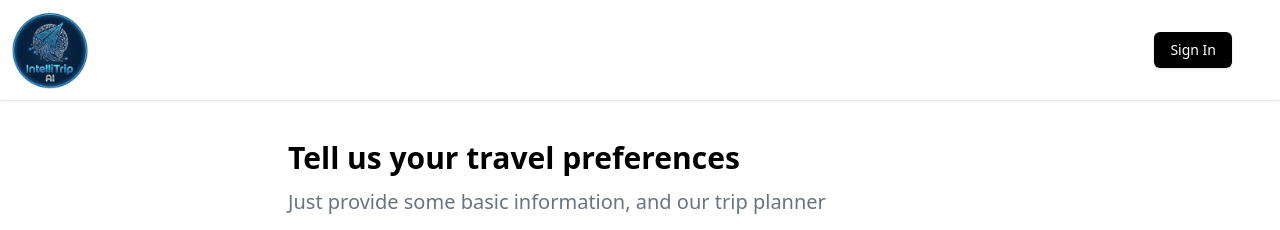
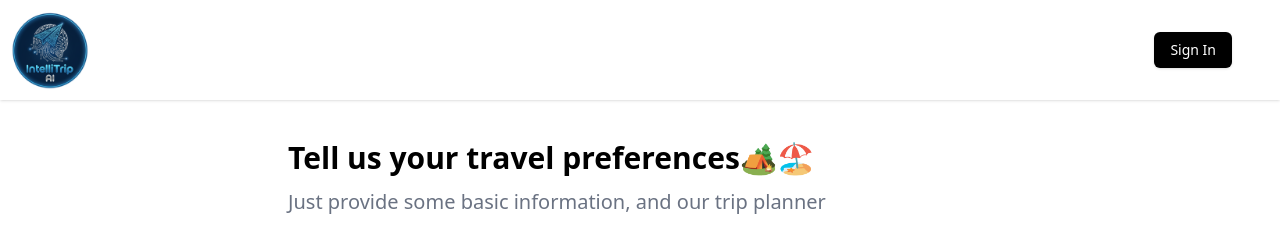
Before and after one commit to Shrilesh-Dhobale/AI-Trip-Planner, a React (Vite) app: page /create-trip in a window 1280 px wide. Shown: the top 230 px of the page. Built offline with nearby package versions, Linux system fonts and the light colour scheme; no server answers.

Commit message:
Emoji added in heading

```diff
--- a/src/create-trip/index.jsx
+++ b/src/create-trip/index.jsx
@@ -9,7 +9,7 @@ function CreateTrip() {
   const [place,setplace]=useState();
   return (
     <div className='sm:px-10 md:px-32 lg:px-56 xl:px-72 px-5 mt-10'>
-      <h2 className='font-bold text-3xl'>Tell us your travel preferences</h2>
+      <h2 className='font-bold text-3xl'>Tell us your travel preferences🏕️🏖️</h2>
       <p className='mt-3 text-gray-500 text-xl'>Just provide some basic information, and our trip planner</p>
 
       <div className='mt-20 flex flex-col gap-9'>
```
